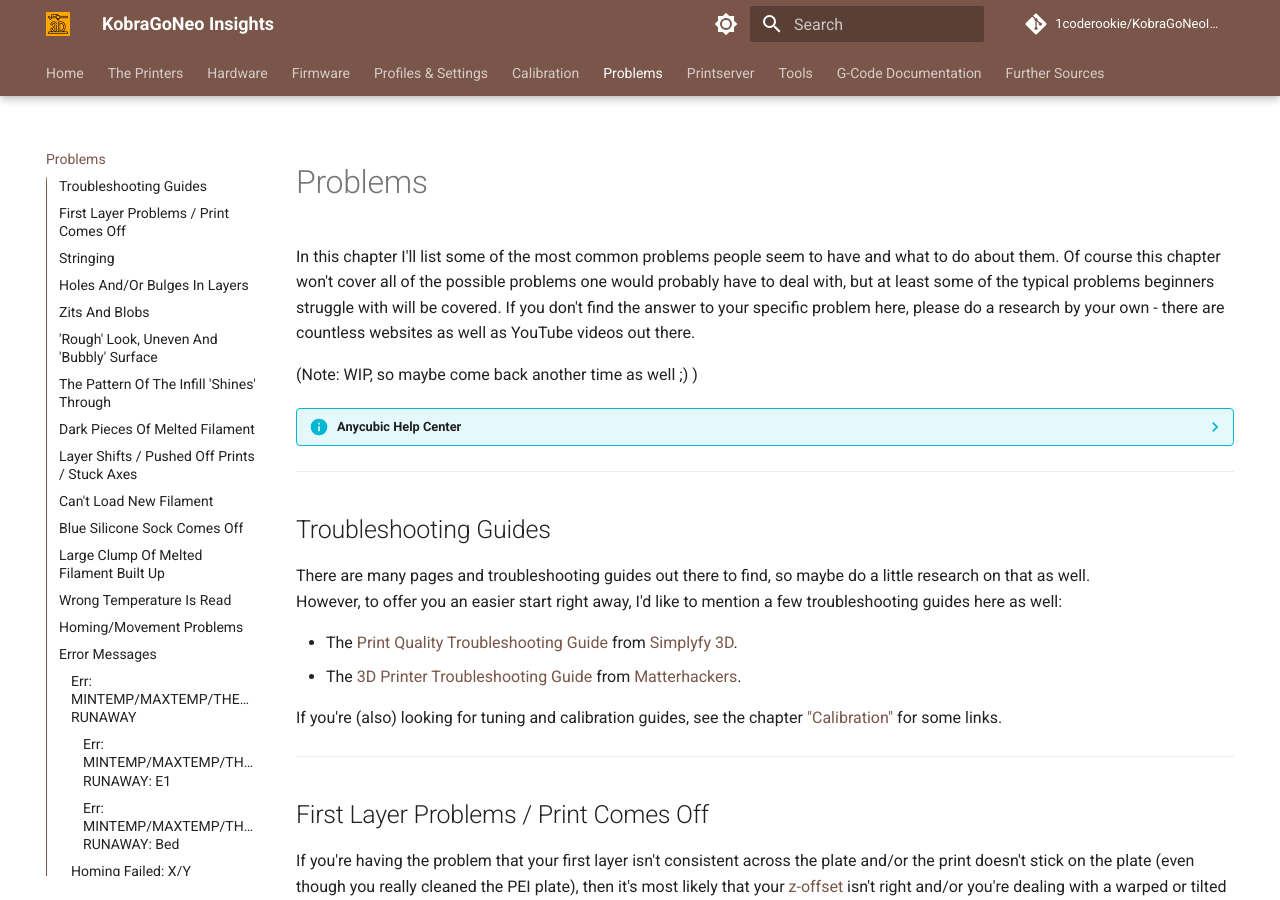
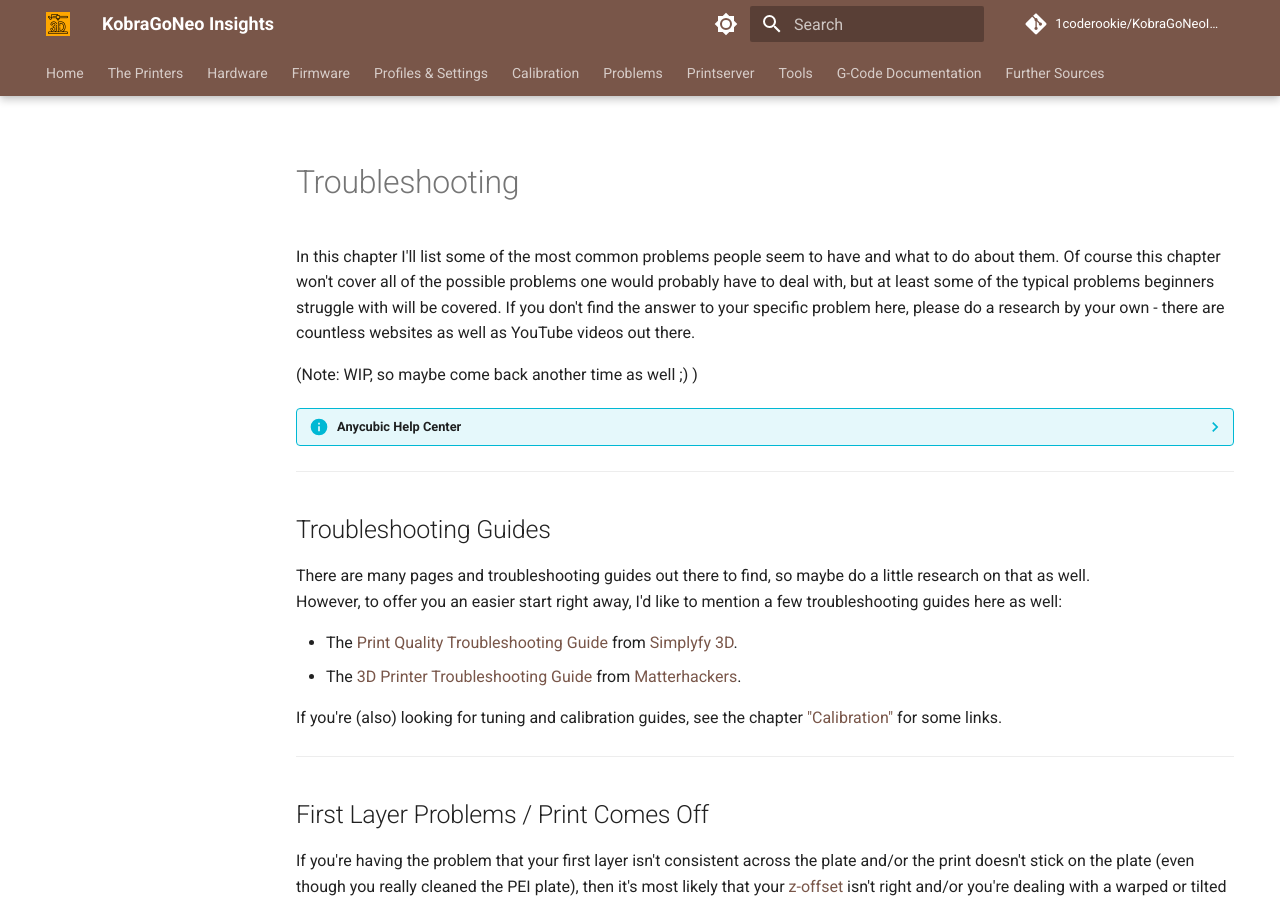
Before and after one commit to 1coderookie/KobraGoNeoInsights, an MkDocs documentation site: the page built from docs/troubleshooting.md, in a window 1280 px wide and 900 px high. Built offline with MkDocs 1.6.1 and Material for MkDocs 9.7.7, drawn with Linux system fonts in a browser that asks for light colours; comment, search, counter and statistics services are not loaded; some of the changed text lies outside the part shown.

Commit message:
Update and rename problems.md to troubleshooting.md

```diff
--- a/docs/problems.md
+++ b/docs/troubleshooting.md
@@ -1,6 +1,6 @@
 <link rel=”manifest” href=”docs/manifest.webmanifest”>
 
-# Problems
+# Troubleshooting
 In this chapter I'll list some of the most common problems people seem to have and what to do about them. Of course this chapter won't cover all of the possible problems one would probably have to deal with, but at least some of the typical problems beginners struggle with will be covered. If you don't find the answer to your specific problem here, please do a research by your own - there are countless websites as well as YouTube videos out there.
 
 (Note: WIP, so maybe come back another time as well ;) )
```
